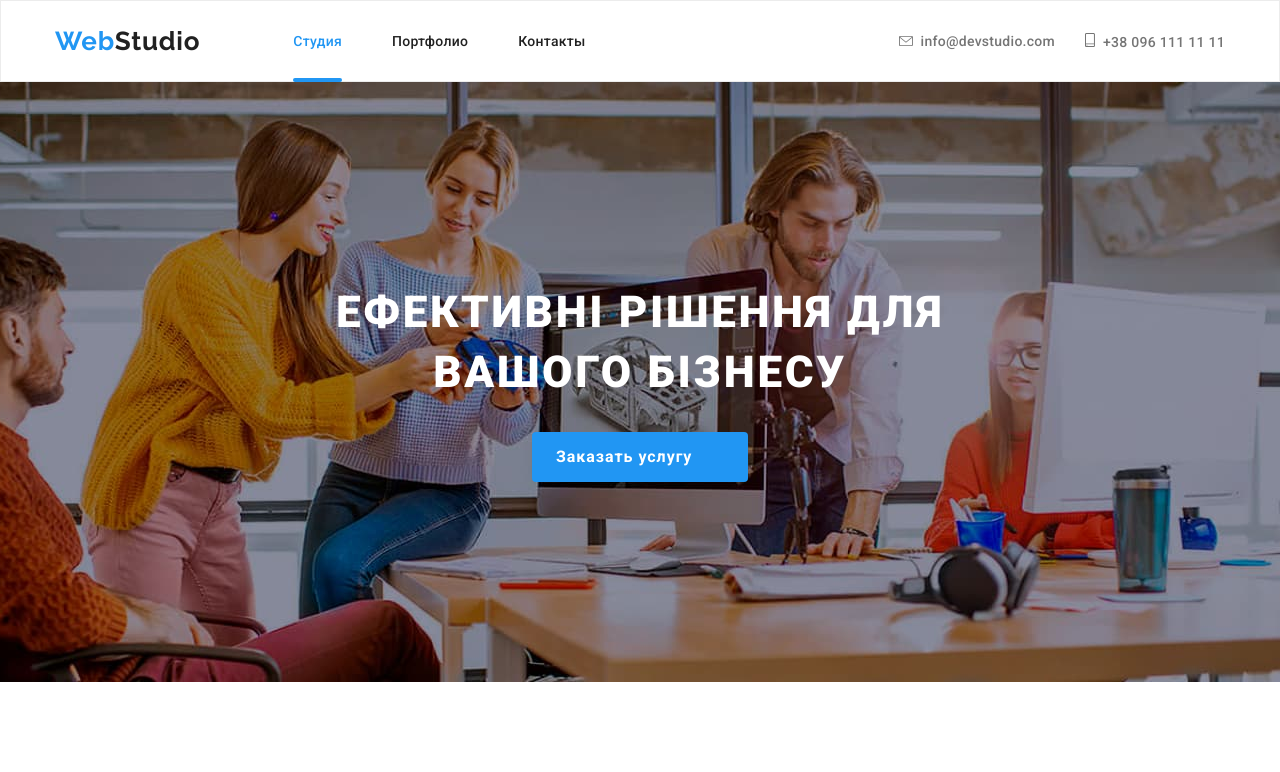
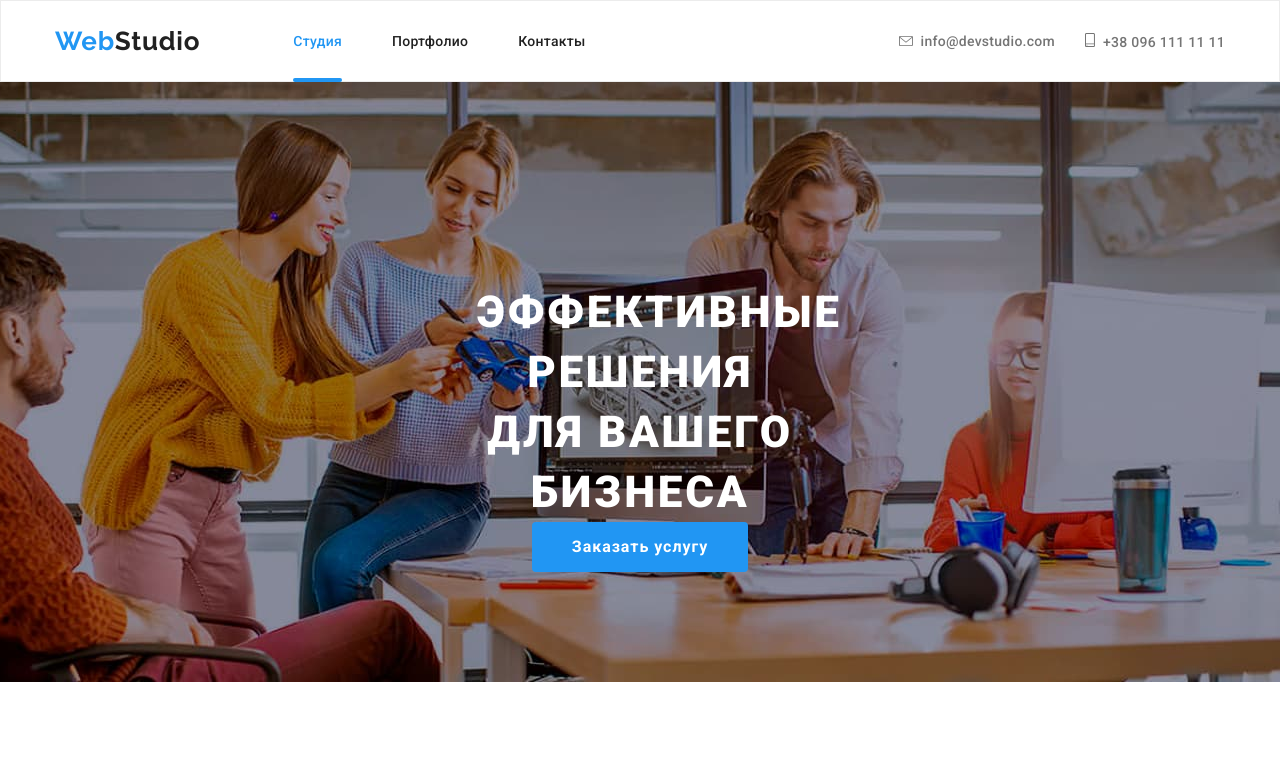
Before and after one commit to Dinara83/goit-markup-hw-08, a plain HTML site: page index.html in a window 1280 px wide. Shown: the top 772 px of the page. Drawn offline with nearby package versions, Linux system fonts and the light colour scheme.

Commit message:
visually

```diff
--- a/index.html
+++ b/index.html
@@ -128,8 +128,8 @@
         <!-- --------------------------------- HERO --------------------------------- -->
         <main>
             <section class="hero section">
-                <div class="container">
-                    <h1 class="hero-title">Ефективні рішення для вашого бізнесу</h1>
+                <div class="container hero-container">
+                    <h1 class="hero-title">Эффективные решения для вашего бизнеса</h1>
                     <button class="button-hero" type="button" data-modal-open>
                         Заказать услугу
                     </button>
--- a/sass/base/_container.scss
+++ b/sass/base/_container.scss
@@ -1,4 +1,5 @@
    .container {
+       width: 100%;
        padding-left: 15px;
        padding-right: 15px;
        margin: 0 auto;
@@ -7,7 +8,7 @@
    @media screen and (min-width: 480px) {
        .container {
            width: 480px;
-           margin: 0 auto;
+
        }
    }
 
--- a/sass/components/_mobile-menu.scss
+++ b/sass/components/_mobile-menu.scss
@@ -3,10 +3,10 @@
         position: fixed;
         width: 100%;
         height: 100%;
-        max-height: 796px;
+        max-height: 100%;
         top: 0;
         left: 0;
-        z-index: 1000;
+        z-index: 5;
         background-color: var(--primary-white-color);
         box-shadow: 0px 4px 8px rgba(0, 0, 0, 0.04), 0px 2px 4px rgba(0, 0, 0, 0.08),
             0px 1px 3px rgba(0, 0, 0, 0.16);
--- a/sass/layout/_header.scss
+++ b/sass/layout/_header.scss
@@ -18,6 +18,8 @@
     font-family: var(--secondary-font);
     letter-spacing: 0.03em;
     color: var(--accent-color);
+    margin-top: 16px;
+    margin-bottom: 16px;
 
     .logo-studio {
         font-family: var(--secondary-font);
@@ -105,10 +107,10 @@
         display: none;
     }
 
-    .page-header {
-        padding-top: 10px;
-        padding-bottom: 10px;
-    }
+    // .page-header {
+    //     padding-top: 10px;
+    //     padding-bottom: 10px;
+    // }
 
     .mobile-menu-open {
         background-color: transparent;
--- a/sass/layout/_hero.scss
+++ b/sass/layout/_hero.scss
@@ -1,13 +1,13 @@
 .hero {
-    max-width: 100%;
-    height: 400px;
+    max-width: 1600;
+    margin: 0 auto;
+    padding: 118px 0;
+    // height: 400px;
     text-align: center;
-    align-items: center;
-    padding-top: 118px;
-    padding-bottom: 118px;
+    // align-items: center;
     color: var(--primary-white-color);
     background-image: linear-gradient(rgba(47, 48, 58, 0.4), rgba(47, 48, 58, 0.4)),
-        url('../images/background/hero480.jpg');
+        url('../../images/background/hero480.jpg');
     background-repeat: no-repeat;
     background-position: center center;
     background-size: cover;
@@ -23,13 +23,13 @@
 screen and (min-resolution: 192dpi) and (max-width: 767px),
 screen and (min-resolution: 2dppx) and (max-width: 767px) {
     .hero {
-        background-image: url('../images/background/hero480@2x.jpg');
+        background-image: url('../../images/background/hero480@2x.jpg');
     }
 }
 
 @media screen and (min-width: 768px) {
     .hero {
-        background-image: url('../images/background/hero768.jpg');
+        background-image: url('../../images/background/hero768.jpg');
     }
 }
 
@@ -37,13 +37,13 @@ screen and (min-resolution: 2dppx) and (max-width: 767px) {
 screen and (min-resolution: 192dpi) and (min-width: 768px),
 screen and (min-resolution: 2dppx) and (min-width: 768px) {
     .hero {
-        background-image: url('../images/background/hero768@2x.jpg');
+        background-image: url('../../images/background/hero768@2x.jpg');
     }
 }
 
 @media screen and (min-width: 1200px) {
     .hero {
-        background-image: url('../images/background/hero1600.jpg');
+        background-image: url('../../images/background/hero1600.jpg');
     }
 }
 
@@ -51,11 +51,14 @@ screen and (min-resolution: 2dppx) and (min-width: 768px) {
 screen and (min-resolution: 192dpi) and (min-width: 1200px),
 screen and (min-resolution: 2dppx) and (min-width: 1200px) {
     .hero {
-        background-image: url('../images/background/hero1600@2x.jpg');
+        background-image: url('../../images/background/hero1600@2x.jpg');
     }
 }
 
 .hero-title {
+    // align-items: center;
+    // text-align: center;
+    margin: 0 auto;
     margin-bottom: 30px;
     @include font(26px, 500, 42px);
     letter-spacing: 0.06em;
@@ -63,41 +66,19 @@ screen and (min-resolution: 2dppx) and (min-width: 1200px) {
     color: var(--primary-white-color);
 }
 
-@media screen and (min-width: 768px) {
-    .hero-title {
-        padding-left: 204px;
-        padding-right: 204px;
-    }
-}
-
-@media screen and (min-width: 1200px) {
-    .hero {
-        // flex-wrap: wrap;
-        height: 600px;
-        padding-top: 200px;
-        padding-bottom: 200px;
-    }
-
-    .hero-title {
-        @include font(44px, 900, 60px);
-    }
-}
-
 .button-hero {
     @include font(16px, 700, 30px);
+    display: flex;
     letter-spacing: 0.06em;
     align-items: center;
     text-align: center;
     border-style: none;
-    width: 200px;
-    height: 50px;
     border-radius: 4px;
     background-color: var(--accent-color);
     color: var(--primary-white-color);
-    display: flex;
-    padding-left: 10px;
+    display: inline-block;
     padding: 10px 24px;
-    margin: auto;
+    // margin: auto;
     text-decoration: none;
     transition: background-color var(--transition-dur-and-funk);
 
@@ -108,7 +89,18 @@ screen and (min-resolution: 2dppx) and (min-width: 1200px) {
 }
 
 @media screen and (min-width: 1200px) {
+    .hero {
+        height: 600px;
+        padding: 200px 0;
+    }
+
+    .hero-title {
+        @include font(44px, 900, 60px);
+        margin: 0 422px;
+    }
+
     .button-hero {
         width: 216px;
+        padding: 10px 32px;
     }
 }
```
Also changed, not shown: css/main.css, css/main.min.css, 2 other files.
